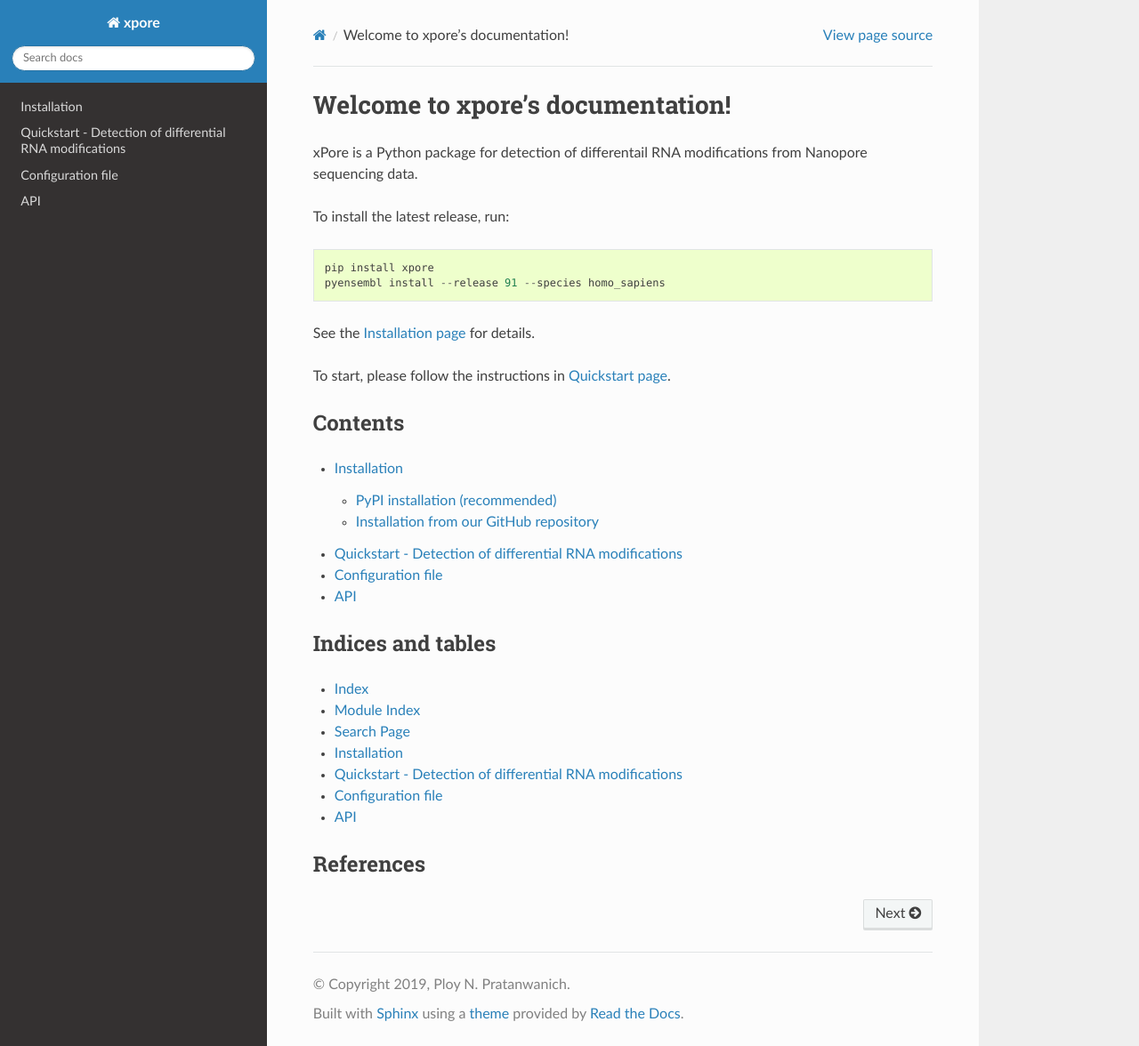
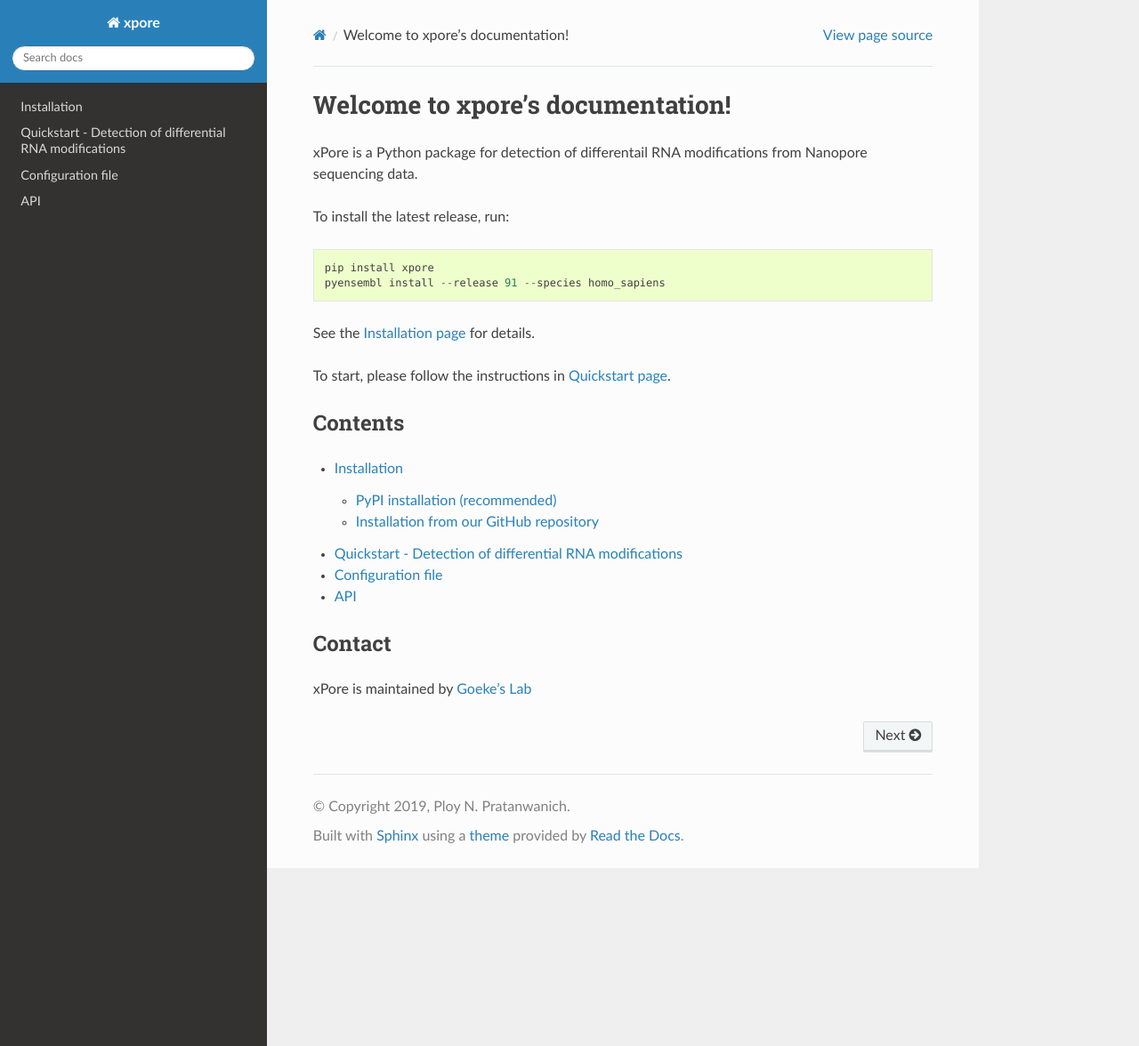
Before and after one commit to GoekeLab/xpore, a Sphinx documentation site: the page built from docs/source/index.rst, in a window 1280 px wide and 1176 px high. Shown: the whole window at 89% size. Built offline with Sphinx 7.4.7 and the Read the Docs theme 2.0.0, drawn with Linux system fonts in a browser that asks for light colours.

Commit message:
updated doc

```diff
--- a/docs/source/index.rst
+++ b/docs/source/index.rst
@@ -26,16 +26,6 @@
    configuration
    api
 
-Indices and tables
-------------------
-
-* :ref:`genindex`
-* :ref:`modindex`
-* :ref:`search`
-* :ref:`installation`
-* :ref:`quickstart`
-* :ref:`configuration`
-* :ref:`api`
-
-References
-------------------
+Contact
+--------
+xPore is maintained by `Goeke's Lab <https://github.com/GoekeLab/xpore>`_
--- a/docs/source/quickstart.rst
+++ b/docs/source/quickstart.rst
@@ -11,7 +11,7 @@
 After extraction, you will find::
 
     demo
-    |-- Hek293T_config.yaml
+    |-- Hek293T_config.yml
     |-- data
         |-- HEK293T-METTL3-KO-rep1 # dataset dir
         |-- HEK293T-WT-rep1 # dataset dir
@@ -43,7 +43,7 @@
 
 Run ``xpore-dataprep -h`` to explore the full usage.
 
-2. Prepare a ``.yaml`` configuration file. With this YAML file, you can specify the information of your design experiment, the data directories, the output directory, and the method options.
+2. Prepare a ``.yml`` configuration file. With this YAML file, you can specify the information of your design experiment, the data directories, the output directory, and the method options.
 In the demo directory, there is an example configuration file ``Hek293T_config.yaml`` available that you can use as a starting template.
 Below is how it looks like::
 
@@ -69,7 +69,7 @@
 ::
 
     # At the demo directory where the configuration file is, run.
-    xpore-diffmod --config Hek293T_config.yaml
+    xpore-diffmod --config Hek293T_config.yml
 
 The output files are generated within the ``out`` directory:
 
```
Also changed, not shown: README.md (+2 -0 lines).
